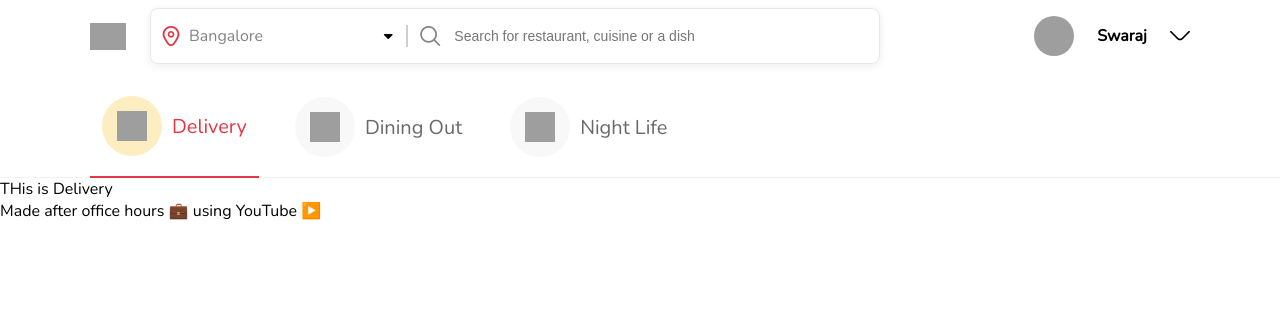
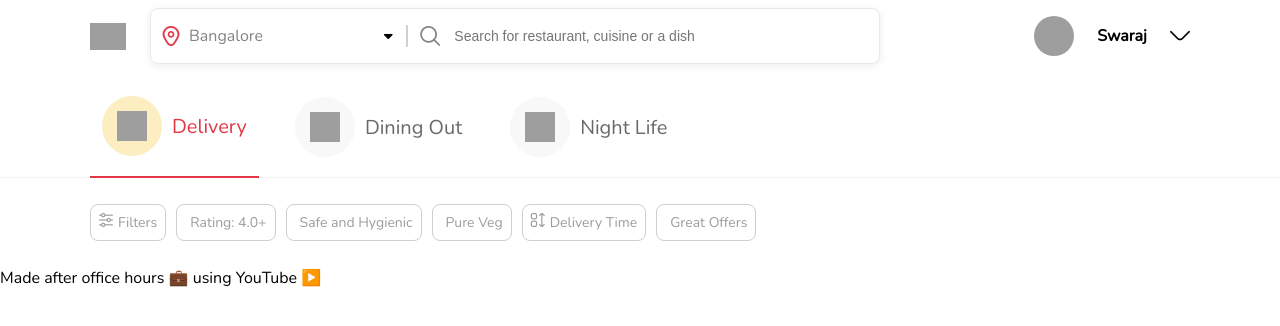
Before and after one commit to SwarajKaran/tomato, a React (Create React App) app: page / in a window 1280 px wide. Shown: the top 326 px of the page. Built offline with nearby package versions, Linux system fonts and the light colour scheme; grey boxes are pictures that could not be loaded.

Commit message:
filters components

```diff
--- /dev/null
+++ b/src/components/common/filters/filterItem/filterItem.css
@@ -0,0 +1,13 @@
+.filter-item {
+  padding: 8px;
+  display: flex;
+  background-color: var(--primary-bg);
+  color: var(--filter-text);
+  border: 1px solid var(--gray);
+  border-radius: 8px;
+  margin: 10px 10px 10px 0px;
+  font-size: 14px;
+}
+.filter-name {
+  margin-left: 5px;
+}
--- /dev/null
+++ b/src/components/common/filters/filterItem/index.js
@@ -0,0 +1,12 @@
+import React from 'react';
+import './filterItem.css';
+const FilterItem = ({ filter }) => {
+  return (
+    <div className="filter-item">
+      {filter.icon && filter.icon}
+      <div className="filter-name">{filter.title}</div>
+    </div>
+  );
+};
+
+export default FilterItem;
--- /dev/null
+++ b/src/components/common/filters/filters.css
@@ -0,0 +1,5 @@
+.filters {
+  padding: 16px 0px;
+  display: flex;
+  flex-wrap: wrap;
+}
--- /dev/null
+++ b/src/components/common/filters/index.js
@@ -0,0 +1,15 @@
+import React from 'react';
+import FilterItem from './filterItem';
+import './filters.css';
+const Filters = ({ filterList }) => {
+  return (
+    <div className="filters">
+      {filterList &&
+        filterList.map((filter) => {
+          return <FilterItem key={filter.id} filter={filter} />;
+        })}
+    </div>
+  );
+};
+
+export default Filters;
--- a/src/components/delivery/index.js
+++ b/src/components/delivery/index.js
@@ -1,7 +1,42 @@
 import React from 'react';
+import Filters from '../common/filters';
 import './delivery.css';
+const deliveryFilters = [
+  {
+    id: 1,
+    icon: <i className="fi fi-rr-settings-sliders"></i>,
+    title: 'Filters',
+  },
+  {
+    id: 2,
+    title: 'Rating: 4.0+',
+  },
+  {
+    id: 3,
+    title: 'Safe and Hygienic',
+  },
+  {
+    id: 4,
+    title: 'Pure Veg',
+  },
+  {
+    id: 5,
+    icon: <i class="fi fi-rr-apps-sort"></i>,
+    title: 'Delivery Time',
+  },
+  {
+    id: 6,
+    title: 'Great Offers',
+  },
+];
 const Delivery = () => {
-  return <div>THis is Delivery</div>;
+  return (
+    <div>
+      <div className="max-width">
+        <Filters filterList={deliveryFilters} />
+      </div>
+    </div>
+  );
 };
 
 export default Delivery;
--- a/src/styles/variable.css
+++ b/src/styles/variable.css
@@ -7,4 +7,5 @@
   --gray: rgb(207, 207, 207);
   --inactive-text: #696969;
   --inactive-color: #f8f8f8;
+  --filter-text: #9c9c9c;
 }
```
